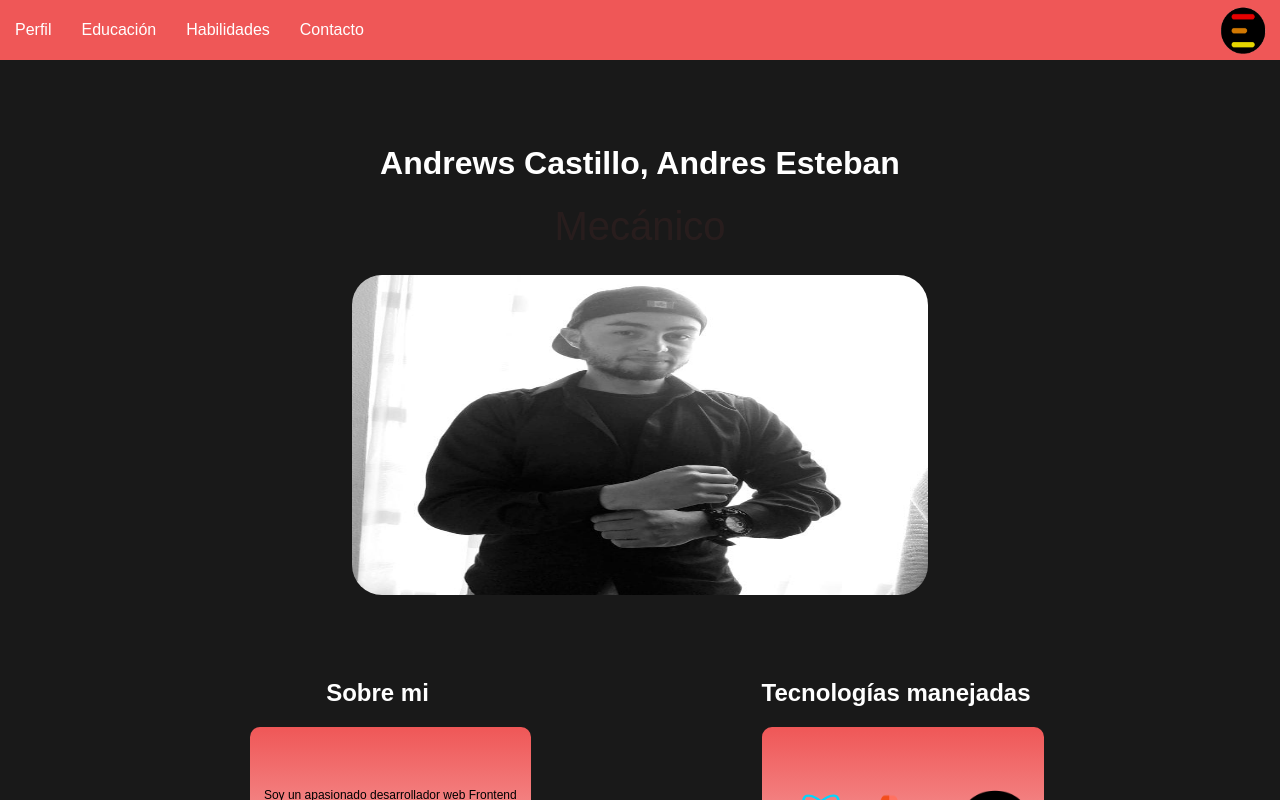
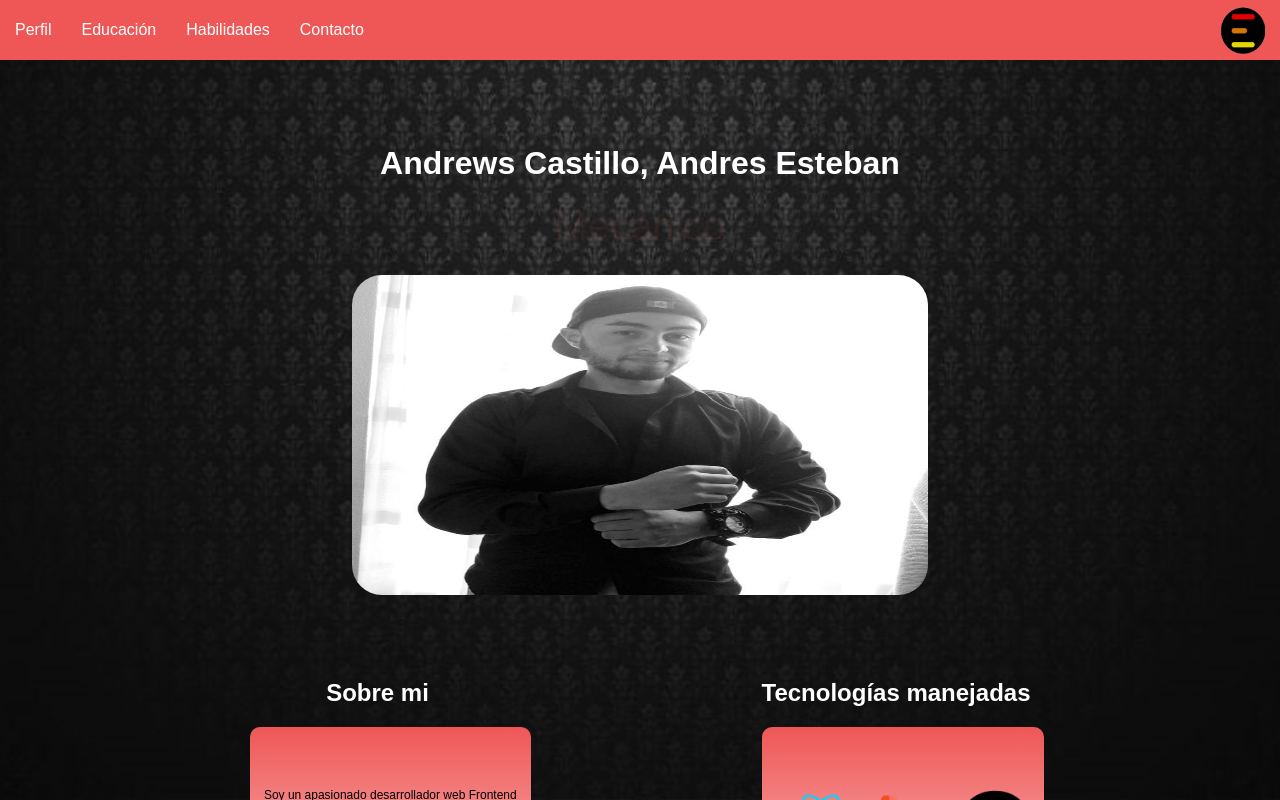
Before and after one commit to 9AndrewsEsteban8/PortafolioAndrewsEsteban, a React (Create React App) app: page / in a window 1280 px wide. Shown: the top 800 px of the page. Built offline with nearby package versions, Linux system fonts and the light colour scheme; a web font is replaced by a local one.

Commit message:
backgroung image

```diff
--- a/src/App.css
+++ b/src/App.css
@@ -4,7 +4,11 @@
 @import url('https://fonts.googleapis.com/css2?family=Mooli&display=swap');
 
 body{
-  background: #191919;
+  /* background: #191919; */
+  background-image: url('../src/images/fondo.jpg');
+  background-size: cover;
+  background-repeat: no-repeat;
+  background-attachment: fixed;
   color: white;
   font-family: 'Mooli', sans-serif;
   height: 100%;
```
Also changed, not shown: src/images/fondo.jpg (added).
